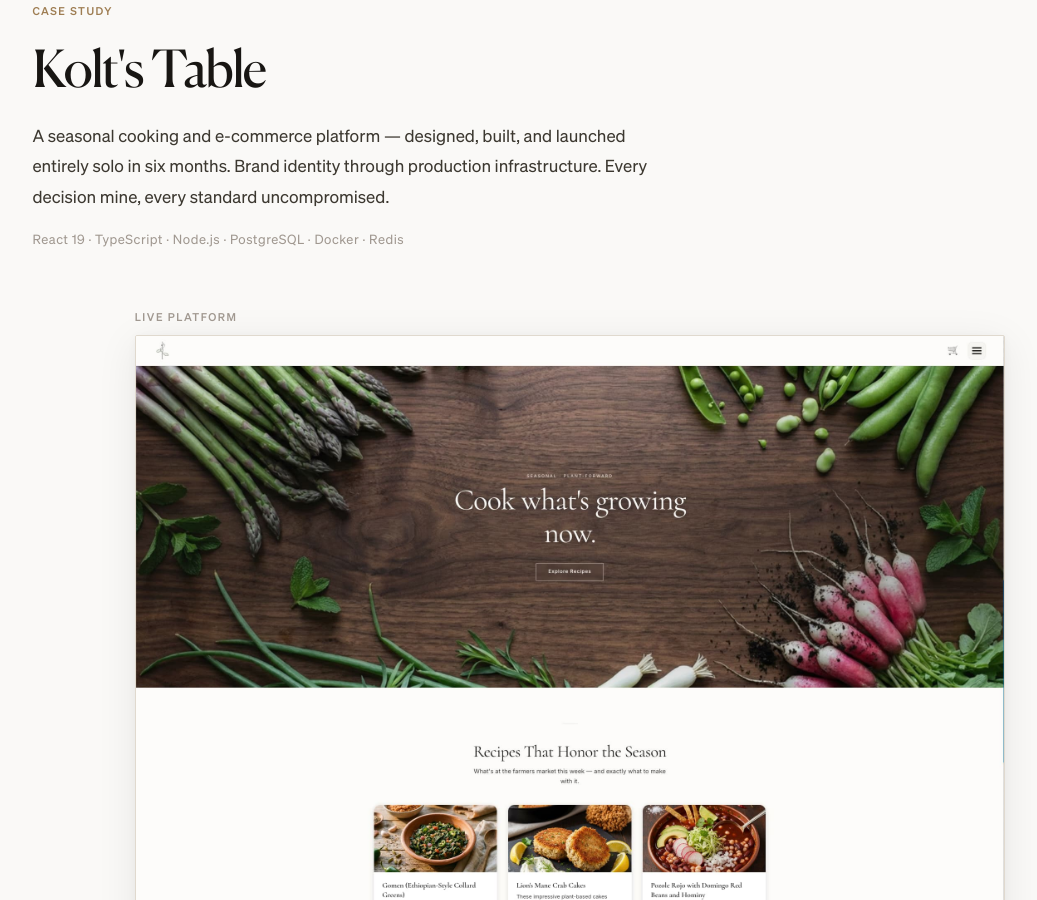
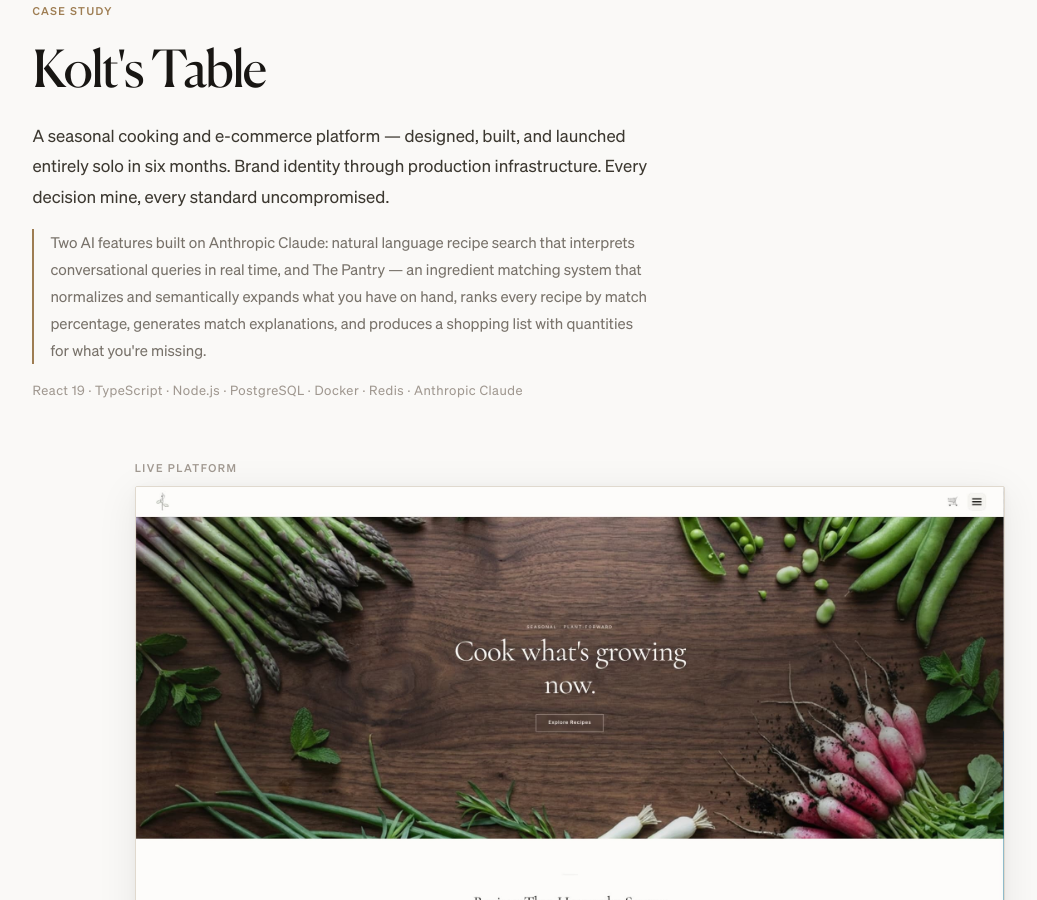
Before and after one commit to koltvictor/koltadams-portfolio, a website built with Vite: page index.html in a window 1280 px wide. Shown: the part 1360-2260 px from the top of the page, without its empty margins (70-1107 px from the left). Built offline with nearby package versions, Linux system fonts and the light colour scheme.

Commit message:
feat: add AI Pantry description, fix Lighthouse score

```diff
--- a/index.html
+++ b/index.html
@@ -173,8 +173,16 @@
               production infrastructure. Every decision mine, every standard
               uncompromised.
             </p>
+            <p class="work-ai">
+              Two AI features built on Anthropic Claude: natural language recipe
+              search that interprets conversational queries in real time, and
+              The Pantry — an ingredient matching system that normalizes and
+              semantically expands what you have on hand, ranks every recipe by
+              match percentage, generates match explanations, and produces a
+              shopping list with quantities for what you're missing.
+            </p>
             <p class="work-stack">
-              React 19 · TypeScript · Node.js · PostgreSQL · Docker · Redis
+              React 19 · TypeScript · Node.js · PostgreSQL · Docker · Redis · Anthropic Claude
             </p>
           </div>
 
@@ -209,7 +217,7 @@
             </div>
             <div class="metric">
               <div class="metric-value">
-                96<span class="metric-unit">/100</span>
+                94<span class="metric-unit">/100</span>
               </div>
               <div class="metric-label">Lighthouse performance</div>
               <div class="metric-context">Top 5% of food sites globally</div>
--- a/src/style.css
+++ b/src/style.css
@@ -389,6 +389,17 @@ img {
   margin-bottom: 16px;
 }
 
+.work-ai {
+  font-family: var(--sans);
+  font-size: 15px;
+  font-weight: 400;
+  line-height: 1.8;
+  color: var(--ink-light);
+  margin-bottom: 16px;
+  padding-left: 16px;
+  border-left: 2px solid var(--gold);
+}
+
 .work-stack {
   font-family: var(--sans);
   font-size: 13px;
```
